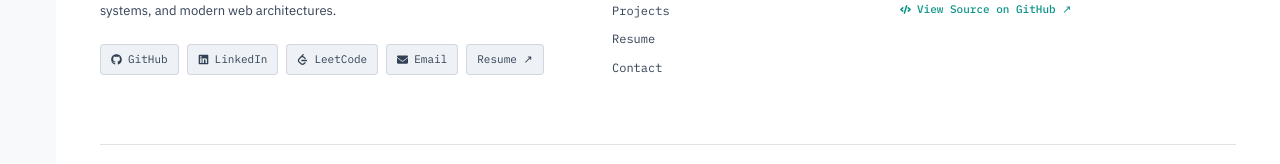
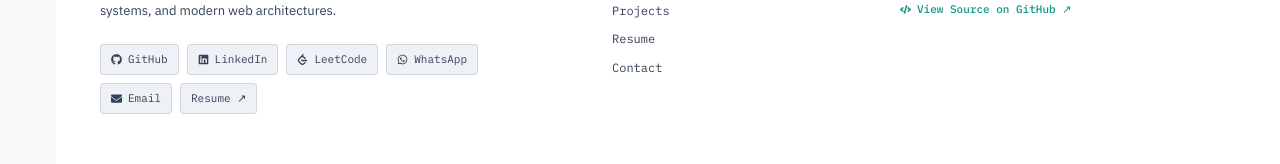
Before and after one commit to roshann635/portfolio, a React (Vite) app in the folder client/: page /about in a window 1280 px wide. Shown: the part 4544-4708 px from the top of the page. Built offline with nearby package versions, Linux system fonts and the light colour scheme; no server answers.

Commit message:
Addition : contact

```diff
--- a/client/index.html
+++ b/client/index.html
@@ -53,7 +53,8 @@
         "sameAs": [
           "https://github.com/roshann635",
           "https://www.linkedin.com/in/roshan-jadhav-100410339",
-          "https://leetcode.com/u/roshan_635"
+          "https://leetcode.com/u/roshan_635",
+          "https://wa.me/917058601264"
         ],
         "knowsAbout": [
           "Artificial Intelligence",
--- a/client/src/components/common/CommandPalette.jsx
+++ b/client/src/components/common/CommandPalette.jsx
@@ -13,6 +13,7 @@ import {
   FaDownload,
   FaGithub,
   FaLinkedin,
+  FaWhatsapp,
   FaCopy,
   FaExternalLinkAlt,
 } from "react-icons/fa";
@@ -147,6 +148,15 @@ const CommandPalette = ({ isOpen, onClose, onToggleTheme, currentTheme }) => {
       shortcut: "LeetCode",
       run: () =>
         window.open(PROFILE.socials.leetcode, "_blank", "noopener,noreferrer"),
+    },
+    {
+      id: "ext-whatsapp",
+      title: "Open WhatsApp Chat",
+      category: "Links",
+      icon: <FaWhatsapp />,
+      shortcut: "WhatsApp",
+      run: () =>
+        window.open(PROFILE.socials.whatsapp, "_blank", "noopener,noreferrer"),
     },
   ];
 
--- a/client/src/components/common/Footer.jsx
+++ b/client/src/components/common/Footer.jsx
@@ -1,9 +1,16 @@
-import { Link } from 'react-router-dom';
-import { FaGithub, FaLinkedin, FaEnvelope, FaArrowUp, FaCode } from 'react-icons/fa';
-import { SiLeetcode } from 'react-icons/si';
-import { PROFILE, NAV_LINKS } from '../../utils/constants';
-import { scrollToTop } from '../../utils/helpers';
-import './Footer.css';
+import { Link } from "react-router-dom";
+import {
+  FaGithub,
+  FaLinkedin,
+  FaEnvelope,
+  FaArrowUp,
+  FaCode,
+  FaWhatsapp,
+} from "react-icons/fa";
+import { SiLeetcode } from "react-icons/si";
+import { PROFILE, NAV_LINKS } from "../../utils/constants";
+import { scrollToTop } from "../../utils/helpers";
+import "./Footer.css";
 
 const Footer = () => {
   const year = new Date().getFullYear();
@@ -45,6 +52,15 @@ const Footer = () => {
                 <SiLeetcode /> <span>LeetCode</span>
               </a>
               <a
+                href={PROFILE.socials.whatsapp}
+                target="_blank"
+                rel="noopener noreferrer"
+                className="footer__social-link"
+                aria-label="WhatsApp"
+              >
+                <FaWhatsapp /> <span>WhatsApp</span>
+              </a>
+              <a
                 href={`mailto:${PROFILE.email}`}
                 className="footer__social-link"
                 aria-label="Email"
@@ -67,7 +83,11 @@ const Footer = () => {
             <h4 className="footer__heading">Navigation</h4>
             <div className="footer__nav-links">
               {NAV_LINKS.map((link) => (
-                <Link key={link.path} to={link.path} className="footer__nav-link">
+                <Link
+                  key={link.path}
+                  to={link.path}
+                  className="footer__nav-link"
+                >
                   {link.name}
                 </Link>
               ))}
@@ -77,7 +97,8 @@ const Footer = () => {
           <div className="footer__engineering">
             <h4 className="footer__heading">Engineering</h4>
             <p className="footer__tech-note">
-              Flat design ledger system built with React 19, Vite, Framer Motion, and IBM Plex Typography.
+              Flat design ledger system built with React 19, Vite, Framer
+              Motion, and IBM Plex Typography.
             </p>
             <a
               href={PROFILE.socials.portfolioRepo}
@@ -91,8 +112,14 @@ const Footer = () => {
         </div>
 
         <div className="footer__bottom">
-          <p>© {year} {PROFILE.name}. All rights reserved.</p>
-          <button className="footer__scroll-top" onClick={scrollToTop} aria-label="Scroll to top">
+          <p>
+            © {year} {PROFILE.name}. All rights reserved.
+          </p>
+          <button
+            className="footer__scroll-top"
+            onClick={scrollToTop}
+            aria-label="Scroll to top"
+          >
             <FaArrowUp />
           </button>
         </div>
--- a/client/src/components/common/ProfileModal.jsx
+++ b/client/src/components/common/ProfileModal.jsx
@@ -10,6 +10,7 @@ import {
   FaDownload,
   FaGithub,
   FaLinkedin,
+  FaWhatsapp,
 } from "react-icons/fa";
 import { SiLeetcode } from "react-icons/si";
 import {
@@ -101,6 +102,14 @@ const ProfileModal = ({ isOpen, onClose }) => {
                   >
                     <FaPhone /> {PROFILE.mobile}
                   </a>
+                  <a
+                    href={PROFILE.socials.whatsapp}
+                    target="_blank"
+                    rel="noopener noreferrer"
+                    className="profile-modal__contact-item"
+                  >
+                    <FaWhatsapp /> Chat on WhatsApp
+                  </a>
                   <span className="profile-modal__contact-item">
                     <FaMapMarkerAlt /> {PROFILE.location}
                   </span>
@@ -154,7 +163,7 @@ const ProfileModal = ({ isOpen, onClose }) => {
                     variant="primary"
                     size="sm"
                     icon={<FaDownload />}
-                    href="/resume.pdf"
+                    href="/Roshan-Jadhav-Resume.pdf"
                   >
                     Download Resume
                   </Button>
@@ -162,7 +171,7 @@ const ProfileModal = ({ isOpen, onClose }) => {
                     variant="ghost"
                     size="sm"
                     icon={<FaGithub />}
-                    href="https://github.com/roshann635"
+                    href={PROFILE.socials.github}
                   >
                     GitHub
                   </Button>
@@ -173,6 +182,14 @@ const ProfileModal = ({ isOpen, onClose }) => {
                     href={PROFILE.socials.linkedin}
                   >
                     LinkedIn
+                  </Button>
+                  <Button
+                    variant="ghost"
+                    size="sm"
+                    icon={<FaWhatsapp />}
+                    href={PROFILE.socials.whatsapp}
+                  >
+                    WhatsApp
                   </Button>
                   <Button
                     variant="ghost"
--- a/client/src/components/common/Terminal.jsx
+++ b/client/src/components/common/Terminal.jsx
@@ -250,7 +250,7 @@ const Terminal = () => {
       case "socials":
         newEntries.push({
           type: "output",
-          text: `GitHub:   ${PROFILE.socials.github}\nLinkedIn: ${PROFILE.socials.linkedin}\nLeetCode: ${PROFILE.socials.leetcode}\nEmail:    ${PROFILE.email}`,
+          text: `GitHub:   ${PROFILE.socials.github}\nLinkedIn: ${PROFILE.socials.linkedin}\nLeetCode: ${PROFILE.socials.leetcode}\nWhatsApp: ${PROFILE.socials.whatsapp}\nEmail:    ${PROFILE.email}`,
         });
         break;
 
--- a/client/src/data/navigation.js
+++ b/client/src/data/navigation.js
@@ -19,6 +19,11 @@ export const SOCIAL_LINKS = [
     icon: "SiLeetcode",
   },
   {
+    name: "WhatsApp",
+    url: "https://wa.me/917058601264",
+    icon: "FaWhatsapp",
+  },
+  {
     name: "Email",
     url: "mailto:roshanjadhav4385@gmail.com",
     icon: "FaEnvelope",
--- a/client/src/data/profile.js
+++ b/client/src/data/profile.js
@@ -9,6 +9,7 @@ export const profile = {
   location: "Maharashtra, India",
   email: "roshanjadhav4385@gmail.com",
   mobile: "+91 7058601264",
+  whatsapp: "https://wa.me/917058601264",
   avatar: "/photo.jpg",
   cgpa: "9.28",
   university: "K.K. Wagh Institute of Engineering Education and Research",
@@ -19,6 +20,7 @@ export const profile = {
     github: "https://github.com/roshann635",
     linkedin: "https://www.linkedin.com/in/roshan-jadhav-100410339",
     leetcode: "https://leetcode.com/u/roshan_635",
+    whatsapp: "https://wa.me/917058601264",
     portfolioRepo: "https://github.com/roshann635/portfolio",
   },
   stats: {
--- a/client/src/pages/Contact.jsx
+++ b/client/src/pages/Contact.jsx
@@ -1,4 +1,4 @@
-import { FaEnvelope, FaMapMarkerAlt, FaPhone, FaGithub, FaLinkedin } from 'react-icons/fa';
+import { FaEnvelope, FaMapMarkerAlt, FaPhone, FaGithub, FaLinkedin, FaWhatsapp } from 'react-icons/fa';
 import { SiLeetcode } from 'react-icons/si';
 import ContactForm from '../components/contact/ContactForm';
 import { PROFILE } from '../utils/constants';
@@ -8,6 +8,7 @@ import './Contact.css';
 const Contact = () => {
   const contactInfo = [
     { icon: <FaPhone />, label: 'Phone', value: PROFILE.mobile, href: `tel:${PROFILE.mobile}` },
+    { icon: <FaWhatsapp />, label: 'WhatsApp', value: 'Chat on WhatsApp', href: PROFILE.socials.whatsapp },
     { icon: <FaEnvelope />, label: 'Email', value: PROFILE.email, href: `mailto:${PROFILE.email}` },
     { icon: <FaMapMarkerAlt />, label: 'Location', value: PROFILE.location, href: null },
   ];
@@ -16,6 +17,7 @@ const Contact = () => {
     { icon: <FaGithub />, url: PROFILE.socials.github, label: 'GitHub' },
     { icon: <FaLinkedin />, url: PROFILE.socials.linkedin, label: 'LinkedIn' },
     { icon: <SiLeetcode />, url: PROFILE.socials.leetcode, label: 'LeetCode' },
+    { icon: <FaWhatsapp />, url: PROFILE.socials.whatsapp, label: 'WhatsApp' },
     { icon: <FaEnvelope />, url: `mailto:${PROFILE.email}`, label: 'Email' },
   ];
 
@@ -43,7 +45,14 @@ const Contact = () => {
                       <div>
                         <span className="contact-page__info-label">{item.label}</span>
                         {item.href ? (
-                          <a href={item.href} className="contact-page__info-value">{item.value}</a>
+                          <a
+                            href={item.href}
+                            target={item.href.startsWith('http') ? '_blank' : undefined}
+                            rel={item.href.startsWith('http') ? 'noopener noreferrer' : undefined}
+                            className="contact-page__info-value"
+                          >
+                            {item.value}
+                          </a>
                         ) : (
                           <span className="contact-page__info-value">{item.value}</span>
                         )}
```
Also changed, not shown: 1 other file (tests, documents, lock files or other folders).
